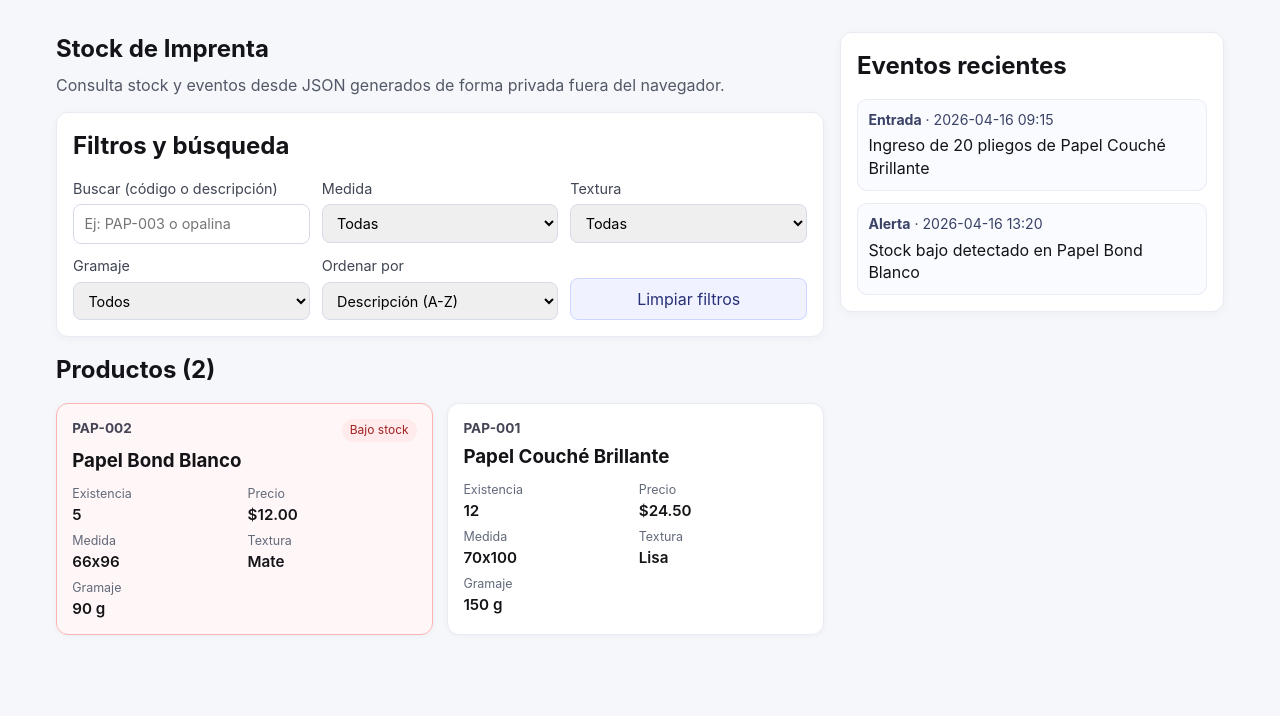
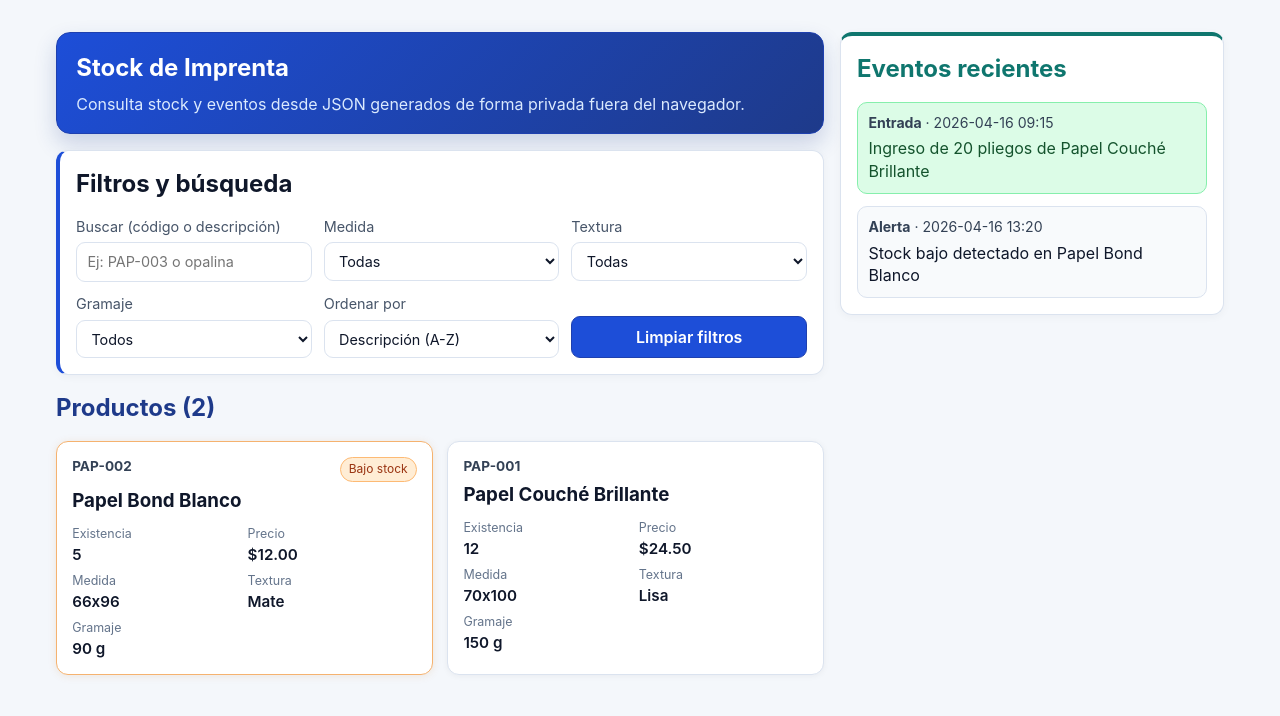
Before and after one commit to robertodi90-dot/imprenta-stock-web, a React (Vite) app: page / in a window 1280 px wide. Shown: the top 716 px of the page. Built offline with nearby package versions, Linux system fonts and the light colour scheme.

Commit message:
Refina la paleta visual con estilo sobrio y profesional

```diff
--- a/src/App.jsx
+++ b/src/App.jsx
@@ -115,10 +115,12 @@ function App() {
   return (
     <main className="app-shell">
       <section>
-        <h1>Stock de Imprenta</h1>
-        <p className="subtitle">
-          Consulta stock y eventos desde JSON generados de forma privada fuera del navegador.
-        </p>
+        <header className="page-header">
+          <h1>Stock de Imprenta</h1>
+          <p className="subtitle">
+            Consulta stock y eventos desde JSON generados de forma privada fuera del navegador.
+          </p>
+        </header>
         {dataMessage && <p className="empty-state">{dataMessage}</p>}
 
         <FiltersBar
--- a/src/components/EventsPanel.jsx
+++ b/src/components/EventsPanel.jsx
@@ -1,15 +1,27 @@
+const EVENT_VARIANT_CLASS = {
+  entrada: 'entrada',
+  salida: 'salida',
+  ajuste: 'ajuste',
+};
+
+const normalizeType = (value = '') => String(value).trim().toLowerCase();
+
 const EventsPanel = ({ events }) => (
   <aside className="panel events-panel">
     <h2>Eventos recientes</h2>
     <ul>
-      {events.map((event, index) => (
-        <li key={event.id ?? `${event.tipo}-${event.fecha}-${index}`}>
-          <p className="event-meta">
-            <strong>{event.tipo}</strong> · {event.fecha}
-          </p>
-          <p>{event.texto}</p>
-        </li>
-      ))}
+      {events.map((event, index) => {
+        const variantClass = EVENT_VARIANT_CLASS[normalizeType(event.tipo)] ?? '';
+
+        return (
+          <li key={event.id ?? `${event.tipo}-${event.fecha}-${index}`} className={`event-item ${variantClass}`.trim()}>
+            <p className="event-meta">
+              <strong>{event.tipo}</strong> · {event.fecha}
+            </p>
+            <p>{event.texto}</p>
+          </li>
+        );
+      })}
     </ul>
   </aside>
 );
--- a/src/styles.css
+++ b/src/styles.css
@@ -1,7 +1,7 @@
 :root {
   font-family: Inter, system-ui, -apple-system, Segoe UI, Roboto, sans-serif;
-  color: #141418;
-  background: #f5f7fb;
+  color: #0f172a;
+  background: #f4f7fb;
   line-height: 1.4;
 }
 
@@ -11,6 +11,8 @@
 
 body {
   margin: 0;
+  background: #f4f7fb;
+  color: #0f172a;
 }
 
 .app-shell {
@@ -29,21 +31,35 @@ p {
   margin: 0;
 }
 
+.page-header {
+  background: linear-gradient(135deg, #1d4ed8, #1e3a8a);
+  color: #ffffff;
+  border-radius: 14px;
+  padding: 1.1rem 1.2rem;
+  border: 1px solid #1e40af;
+  box-shadow: 0 10px 22px rgba(30, 58, 138, 0.2);
+}
+
+.page-header h1 {
+  font-size: 1.5rem;
+}
+
 .subtitle {
-  margin-top: 0.5rem;
-  color: #525866;
+  margin-top: 0.55rem;
+  color: #dbeafe;
 }
 
 .panel {
-  background: #fff;
-  border: 1px solid #e8ebf2;
+  background: #ffffff;
+  border: 1px solid #dbe3ef;
   border-radius: 12px;
-  box-shadow: 0 2px 8px rgba(22, 28, 45, 0.04);
+  box-shadow: 0 2px 8px rgba(15, 23, 42, 0.04);
 }
 
 .filters-panel {
   padding: 1rem;
   margin-top: 1rem;
+  border-left: 4px solid #1d4ed8;
 }
 
 .filters-grid {
@@ -55,7 +71,7 @@ p {
 
 label {
   font-size: 0.9rem;
-  color: #3f4553;
+  color: #475569;
   display: flex;
   flex-direction: column;
   gap: 0.35rem;
@@ -64,22 +80,47 @@ label {
 input,
 select,
 button {
-  border: 1px solid #d6dbea;
-  border-radius: 8px;
+  border: 1px solid #dbe3ef;
+  border-radius: 9px;
   padding: 0.55rem 0.65rem;
   font: inherit;
 }
 
+input,
+select {
+  background: #ffffff;
+  color: #0f172a;
+}
+
+input:focus,
+select:focus,
+button:focus-visible {
+  outline: 2px solid #93c5fd;
+  outline-offset: 1px;
+  border-color: #2563eb;
+}
+
 .clear-btn {
   align-self: end;
-  background: #f0f3ff;
-  color: #283079;
-  border-color: #ccd6ff;
+  background: #1d4ed8;
+  color: #ffffff;
+  border-color: #1e40af;
   cursor: pointer;
+  font-weight: 600;
+  transition: background 0.18s ease, transform 0.18s ease;
+}
+
+.clear-btn:hover {
+  background: #1e3a8a;
+  transform: translateY(-1px);
 }
 
 .products-header {
   margin: 1rem 0;
+}
+
+.products-header h2 {
+  color: #1e3a8a;
 }
 
 .products-grid {
@@ -89,16 +130,16 @@ button {
 }
 
 .product-card {
-  background: #fff;
+  background: #ffffff;
   border-radius: 12px;
   padding: 0.95rem;
-  border: 1px solid #e8ebf2;
-  box-shadow: 0 1px 6px rgba(22, 28, 45, 0.04);
+  border: 1px solid #dbe3ef;
+  box-shadow: 0 1px 6px rgba(15, 23, 42, 0.05);
 }
 
 .product-card.low-stock {
-  border-color: #ffb4b4;
-  background: #fff7f7;
+  border-color: #f5b26f;
+  box-shadow: 0 1px 8px rgba(194, 108, 15, 0.12);
 }
 
 .product-header {
@@ -110,15 +151,20 @@ button {
 .product-code {
   font-size: 0.85rem;
   font-weight: 700;
-  color: #445;
+  color: #334155;
 }
 
 .badge {
   font-size: 0.75rem;
-  background: #ffebeb;
-  color: #a32222;
+  background: #ffedd5;
+  color: #9a3412;
+  border: 1px solid #fdba74;
   padding: 0.2rem 0.5rem;
   border-radius: 999px;
+}
+
+.product-card h3 {
+  color: #0f172a;
 }
 
 .product-card dl {
@@ -129,7 +175,7 @@ button {
 }
 
 .product-card dt {
-  color: #62697a;
+  color: #64748b;
   font-size: 0.78rem;
 }
 
@@ -137,6 +183,7 @@ button {
   margin: 0.1rem 0 0;
   font-size: 0.95rem;
   font-weight: 600;
+  color: #0f172a;
 }
 
 .events-panel {
@@ -144,6 +191,11 @@ button {
   height: fit-content;
   position: sticky;
   top: 1rem;
+  border-top: 4px solid #0f766e;
+}
+
+.events-panel h2 {
+  color: #0f766e;
 }
 
 .events-panel ul {
@@ -155,25 +207,43 @@ button {
 }
 
 .events-panel li {
-  border: 1px solid #e8ebf2;
+  border: 1px solid #dbe3ef;
   border-radius: 10px;
   padding: 0.65rem;
-  background: #f9fbff;
+  background: #f8fafc;
 }
 
 .event-meta {
-  color: #3a4266;
+  color: #334155;
   margin-bottom: 0.3rem;
   font-size: 0.88rem;
+}
+
+.event-item.entrada {
+  background: #dcfce7;
+  border-color: #86efac;
+  color: #14532d;
+}
+
+.event-item.salida {
+  background: #fee2e2;
+  border-color: #fca5a5;
+  color: #7f1d1d;
+}
+
+.event-item.ajuste {
+  background: #fef3c7;
+  border-color: #fcd34d;
+  color: #78350f;
 }
 
 .empty-state {
   grid-column: 1 / -1;
   padding: 1rem;
-  background: #fff;
+  background: #ffffff;
   border-radius: 10px;
-  border: 1px dashed #c8cede;
-  color: #5d6476;
+  border: 1px dashed #dbe3ef;
+  color: #475569;
 }
 
 @media (max-width: 900px) {
```
